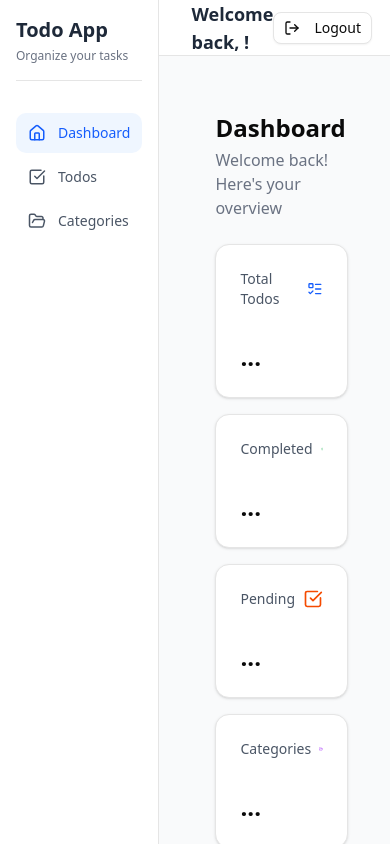
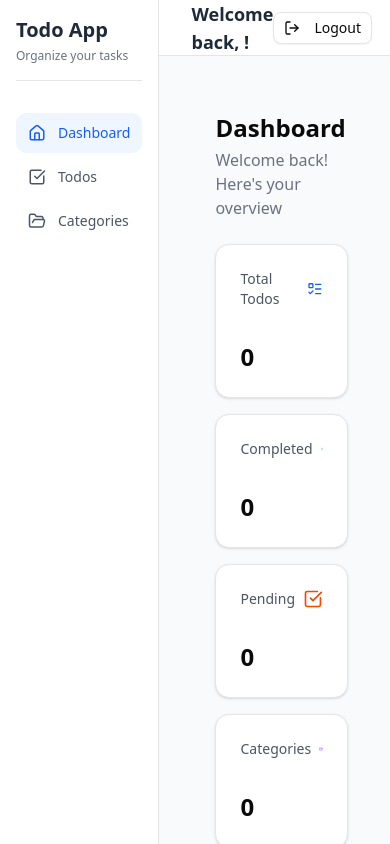
Before and after one commit to nazmisani/todolist-app, a Next.js app in the folder my-app/: page /dashboard in a window 390 px wide. Built offline with nearby package versions, Linux system fonts and the light colour scheme; no server answers.

Commit message:
feat(dashboard): implement dashboard data fetching and stats display components

```diff
--- /dev/null
+++ b/my-app/src/app/(dashboard)/dashboard/action.ts
@@ -0,0 +1,28 @@
+"use server";
+
+import { prisma } from "@/lib/prisma";
+import { getUserId } from "@/lib/auth";
+
+export async function getDashboardData() {
+  const userId = await getUserId();
+
+  if (!userId) {
+    return { todos: [], categories: [] };
+  }
+
+  const todos = await prisma.todo.findMany({
+    where: { userId },
+    include: {
+      category: {
+        select: { id: true, name: true },
+      },
+    },
+    orderBy: { createdAt: "desc" },
+  });
+
+  const categories = await prisma.category.findMany({
+    where: { userId },
+  });
+
+  return { todos, categories };
+}
--- a/my-app/src/app/(dashboard)/dashboard/page.tsx
+++ b/my-app/src/app/(dashboard)/dashboard/page.tsx
@@ -1,47 +1,13 @@
-"use client";
-
 import { Card, CardContent, CardHeader, CardTitle } from "@/components/ui/card";
 import { CheckSquare, FolderOpen, ListTodo, CheckCircle } from "lucide-react";
-import { useTodos } from "@/hooks/useTodos";
-import { useCategories } from "@/hooks/useCategories";
+import DashboardStats from "@/components/dashboard/DashboardStats";
+import { getDashboardData } from "@/app/(dashboard)/dashboard/action";
 
-export default function DashboardPage() {
-  const { data: todosData, isLoading: loadingTodos } = useTodos();
-  const { data: categoriesData, isLoading: loadingCategories } =
-    useCategories();
+export default async function DashboardPage() {
+  const { todos, categories } = await getDashboardData();
 
-  const todos = todosData || [];
-  const categories = categoriesData?.categories || [];
-
-  const completedCount = todos.filter((todo: any) => todo.completed).length;
-  const pendingCount = todos.filter((todo: any) => !todo.completed).length;
-
-  const stats = [
-    {
-      title: "Total Todos",
-      value: loadingTodos ? "..." : todos.length.toString(),
-      icon: ListTodo,
-      color: "text-blue-600",
-    },
-    {
-      title: "Completed",
-      value: loadingTodos ? "..." : completedCount.toString(),
-      icon: CheckCircle,
-      color: "text-green-600",
-    },
-    {
-      title: "Pending",
-      value: loadingTodos ? "..." : pendingCount.toString(),
-      icon: CheckSquare,
-      color: "text-orange-600",
-    },
-    {
-      title: "Categories",
-      value: loadingCategories ? "..." : categories.length.toString(),
-      icon: FolderOpen,
-      color: "text-purple-600",
-    },
-  ];
+  const completedCount = todos.filter((todo) => todo.completed).length;
+  const pendingCount = todos.filter((todo) => !todo.completed).length;
 
   return (
     <div className="p-8 space-y-6">
@@ -50,24 +16,12 @@ export default function DashboardPage() {
         <p className="text-gray-500 mt-1">Welcome back! Here's your overview</p>
       </div>
 
-      <div className="grid grid-cols-1 md:grid-cols-2 lg:grid-cols-4 gap-4">
-        {stats.map((stat) => {
-          const Icon = stat.icon;
-          return (
-            <Card key={stat.title}>
-              <CardHeader className="flex flex-row items-center justify-between pb-2">
-                <CardTitle className="text-sm font-medium text-gray-600">
-                  {stat.title}
-                </CardTitle>
-                <Icon className={stat.color} size={20} />
-              </CardHeader>
-              <CardContent>
-                <div className="text-2xl font-bold">{stat.value}</div>
-              </CardContent>
-            </Card>
-          );
-        })}
-      </div>
+      <DashboardStats
+        totalTodos={todos.length}
+        completedCount={completedCount}
+        pendingCount={pendingCount}
+        categoriesCount={categories.length}
+      />
 
       <div className="grid grid-cols-1 lg:grid-cols-2 gap-4">
         <Card>
@@ -107,15 +61,13 @@ export default function DashboardPage() {
             <CardTitle className="text-lg">Recent Activity</CardTitle>
           </CardHeader>
           <CardContent>
-            {loadingTodos ? (
-              <p className="text-gray-500">Loading...</p>
-            ) : todos.length === 0 ? (
+            {todos.length === 0 ? (
               <p className="text-gray-500">
                 No todos yet. Start by creating your first todo!
               </p>
             ) : (
               <div className="space-y-3">
-                {todos.slice(0, 3).map((todo: any) => (
+                {todos.slice(0, 3).map((todo) => (
                   <div
                     key={todo.id}
                     className="flex items-start gap-3 pb-3 border-b last:border-0"
--- /dev/null
+++ b/my-app/src/components/dashboard/DashboardStats.tsx
@@ -0,0 +1,66 @@
+"use client";
+
+import { Card, CardContent, CardHeader, CardTitle } from "@/components/ui/card";
+import { CheckSquare, FolderOpen, ListTodo, CheckCircle } from "lucide-react";
+
+interface DashboardStatsProps {
+  totalTodos: number;
+  completedCount: number;
+  pendingCount: number;
+  categoriesCount: number;
+}
+
+export default function DashboardStats({
+  totalTodos,
+  completedCount,
+  pendingCount,
+  categoriesCount,
+}: DashboardStatsProps) {
+  const stats = [
+    {
+      title: "Total Todos",
+      value: totalTodos.toString(),
+      icon: ListTodo,
+      color: "text-blue-600",
+    },
+    {
+      title: "Completed",
+      value: completedCount.toString(),
+      icon: CheckCircle,
+      color: "text-green-600",
+    },
+    {
+      title: "Pending",
+      value: pendingCount.toString(),
+      icon: CheckSquare,
+      color: "text-orange-600",
+    },
+    {
+      title: "Categories",
+      value: categoriesCount.toString(),
+      icon: FolderOpen,
+      color: "text-purple-600",
+    },
+  ];
+
+  return (
+    <div className="grid grid-cols-1 md:grid-cols-2 lg:grid-cols-4 gap-4">
+      {stats.map((stat) => {
+        const Icon = stat.icon;
+        return (
+          <Card key={stat.title}>
+            <CardHeader className="flex flex-row items-center justify-between pb-2">
+              <CardTitle className="text-sm font-medium text-gray-600">
+                {stat.title}
+              </CardTitle>
+              <Icon className={stat.color} size={20} />
+            </CardHeader>
+            <CardContent>
+              <div className="text-2xl font-bold">{stat.value}</div>
+            </CardContent>
+          </Card>
+        );
+      })}
+    </div>
+  );
+}
--- /dev/null
+++ b/my-app/src/lib/auth.ts
@@ -0,0 +1,19 @@
+import { cookies } from "next/headers";
+import { verifyToken } from "@/utils/jose";
+import { TokenPayload } from "@/types";
+
+export async function getUserId() {
+  const cookieStore = await cookies();
+  const token = cookieStore.get("token")?.value;
+
+  if (!token) {
+    return null;
+  }
+
+  try {
+    const payload = await verifyToken<TokenPayload>(token);
+    return payload.userId;
+  } catch {
+    return null;
+  }
+}
```
Also changed, not shown: 1 other file (tests, documents, lock files or other folders).
